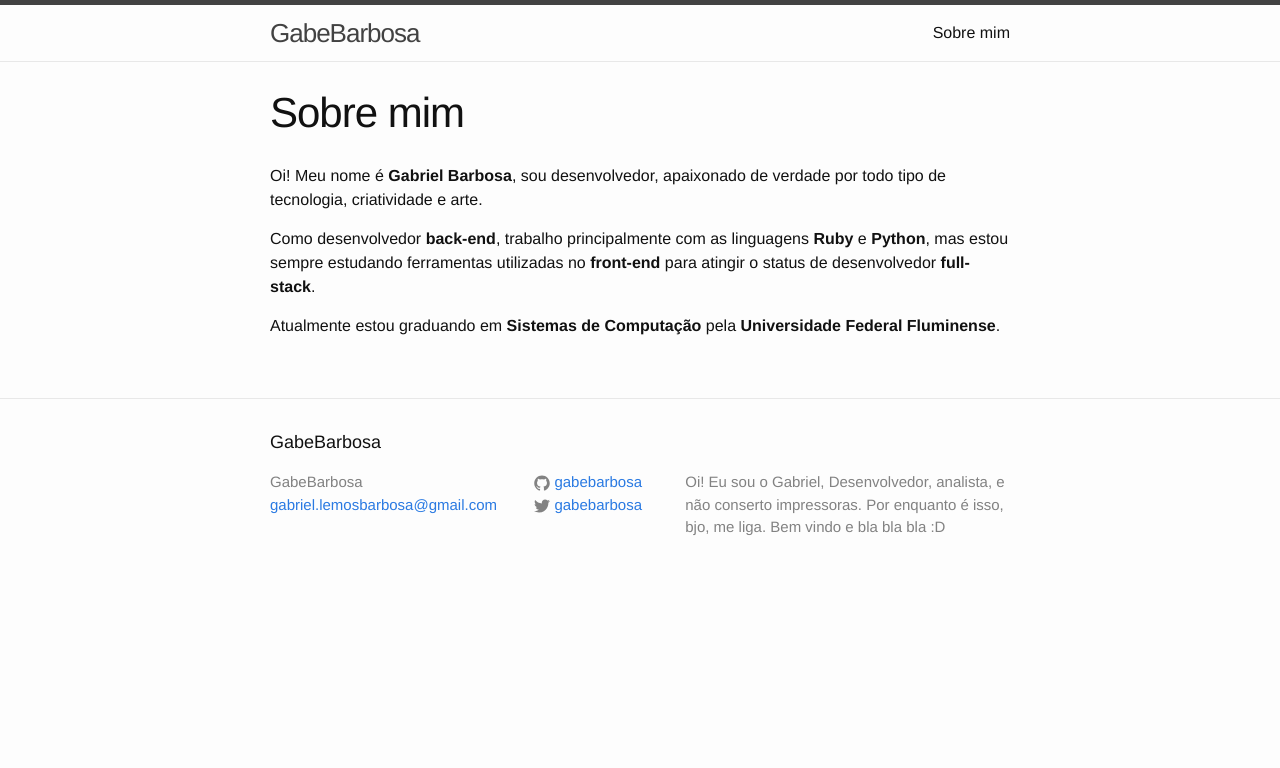
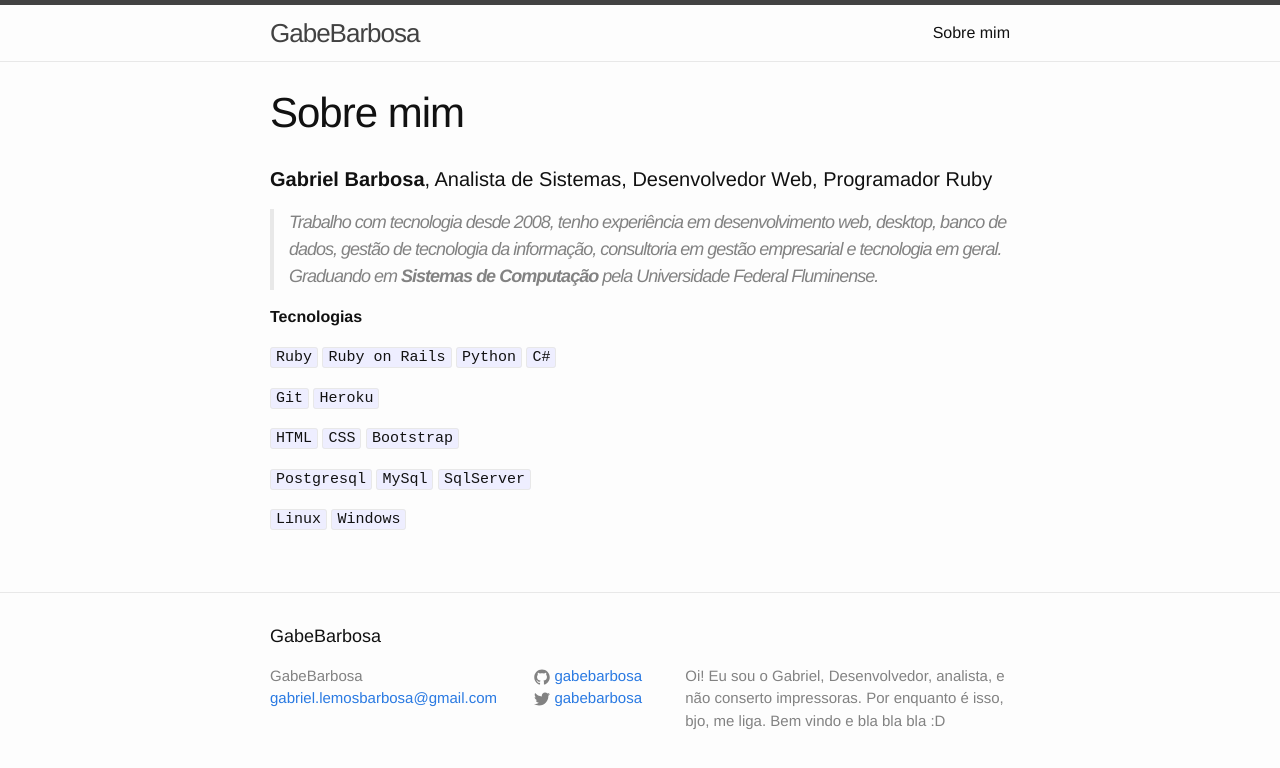
Before and after one commit to gabebarbosa/gabebarbosa.github.io, a Jekyll site: the page built from about.md, in a window 1280 px wide. Shown: the top 768 px of the page. Built offline with Jekyll 4.4.1, drawn with Linux system fonts in a browser that asks for light colours.

```diff
--- a/about.md
+++ b/about.md
@@ -4,8 +4,28 @@ title: Sobre mim
 permalink: /sobre/
 ---
 
-Oi! Meu nome é **Gabriel Barbosa**, sou desenvolvedor, apaixonado de verdade por todo tipo de tecnologia, criatividade e arte.
+#### **Gabriel Barbosa**, Analista de Sistemas, Desenvolvedor Web, Programador Ruby
 
-Como desenvolvedor **back-end**, trabalho principalmente com as linguagens **Ruby** e **Python**, mas estou sempre estudando ferramentas utilizadas no **front-end** para atingir o status de desenvolvedor **full-stack**.
+> Trabalho com tecnologia desde 2008, tenho experiência em desenvolvimento web, desktop, banco de dados, gestão de tecnologia da informação, consultoria em gestão empresarial e tecnologia em geral.
+>Graduando em **Sistemas de Computação** pela Universidade Federal Fluminense.
 
-Atualmente estou graduando em **Sistemas de Computação** pela **Universidade Federal Fluminense**.
+**Tecnologias**
+
+ `Ruby`
+ `Ruby on Rails`
+ `Python`
+ `C#`
+
+ `Git`
+ `Heroku`
+
+ `HTML`
+ `CSS`
+ `Bootstrap`
+
+ `Postgresql`
+ `MySql`
+ `SqlServer`
+
+ `Linux`
+ `Windows`
```
Also changed, not shown: _posts/2017-03-15-apresentacao.markdown (+4 -18 lines).
